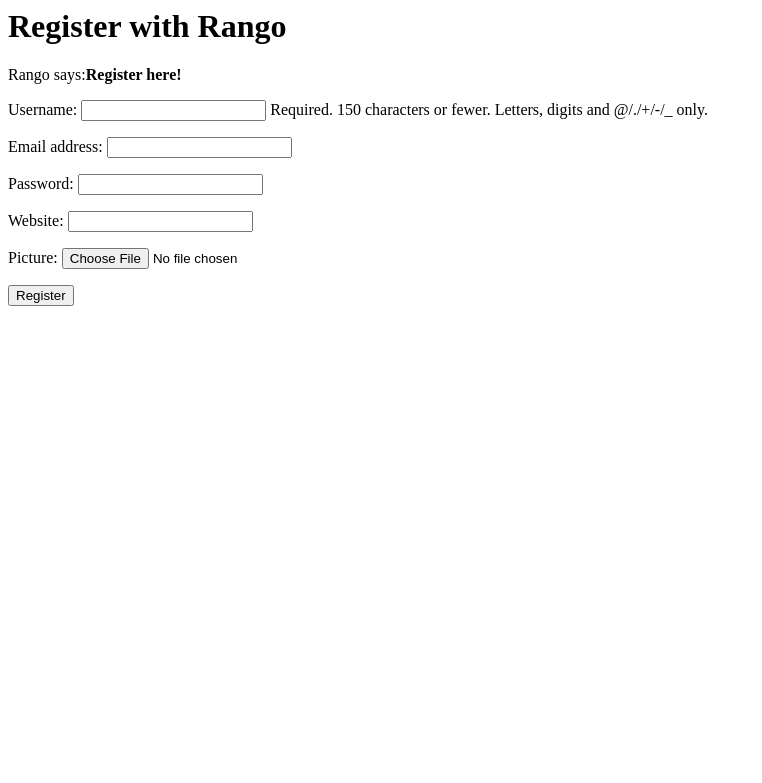
After one commit to rohitvernekar/tango_with_django, a Django app: page /rango/register/ in a window 1280 px wide. The commit adds this page. Shown: the top 783 px of the page, without its empty margins (0-762 px from the left). Run offline with Django 3.2, Linux system fonts and the light colour scheme; parts of the project's set-up code (start-up, migrations or seed data) failed here and were passed over.

Commit message:
Added Registration functionality

```diff
--- a/rango/forms.py
+++ b/rango/forms.py
@@ -1,5 +1,7 @@
 from django import forms
-from rango.models import Page, Category
+from rango.models import Page, Category, UserProfile
+from django.contrib.auth.models import User
+
 class CategoryForm(forms.ModelForm):
     name = forms.CharField(max_length=120, help_text="Please enter the category name")
     views = forms.IntegerField(widget=forms.HiddenInput(), initial=0)
@@ -26,3 +28,15 @@ class PageForm(forms.ModelForm):
             cleaned_data['url'] = url
 
         return cleaned_data
+
+class UserForm(forms.ModelForm):
+    password = forms.CharField(widget=forms.PasswordInput())
+
+    class Meta:
+        model = User
+        fields = ('username', 'email', 'password')
+
+class UserProfileForm(forms.ModelForm):
+    class Meta:
+        model = UserProfile
+        fields = ('website', 'picture')
--- a/rango/urls.py
+++ b/rango/urls.py
@@ -7,4 +7,5 @@ urlpatterns = patterns('',
         url(r'^category/(?P<category_name_url>\w+)/$', views.category,name='category'),
         url(r'^add_category/$',views.add_category, name='add_category'),
         url(r'^category/(?P<category_name_url>\w+)/add_page/$',views.add_page, name='add_page'),
+        url(r'^register/$',views.register,name='register'),
     )
--- a/rango/views.py
+++ b/rango/views.py
@@ -3,6 +3,7 @@ from django.template import RequestContext
 from django.shortcuts import render_to_response
 from rango.models import Category, Page
 from rango.forms import CategoryForm, PageForm
+from rango.forms import UserForm, UserProfileForm
 
 def encode_url(str):
     return str.replace(' ', '_')
@@ -82,3 +83,38 @@ def add_page(request, category_name_url):
              {'category_name_url': category_name_url,
              'category_name': category_name, 'form':form},
              context)
+
+def register(request):
+    context = RequestContext(request)
+    registered = False
+    if request.method == 'POST':
+        user_form = UserForm(data=request.POST)
+        profile_form = UserProfileForm(data=request.POST)
+
+        if user_form.is_valid() and profile_form.is_valid():
+            user = user_form.save()
+            user.set_password(user.password)
+            user.save()
+
+            profile=profile_form.save(commit=False)
+            profile.user = user
+
+            if 'picture' in request.FILES:
+                profile.picture = request.FILES['picture']
+
+            profile.save()
+            registered = True
+
+
+        else:
+            print user_form.errors, profile_form.errors
+
+    else:
+        user_form=UserForm()
+        profile_form=UserProfileForm()
+
+
+    return render_to_response(
+            'rango/register.html',
+            {'user_form': user_form, 'profile_form':profile_form,'registered':registered},
+            context)
--- a/templates/rango/index.html
+++ b/templates/rango/index.html
@@ -19,8 +19,9 @@
             <strong>There are no categories present.</strong>
         {% endif %}
 
-        <a href="/rango/about/">About</a>
-        <a href="/rango/add_category/"> Add a new category</a>
+        <a href="/rango/about/">About</a><br/>
+        <a href="/rango/add_category/"> Add a new category</a><br/>
+        <a href="/rango/register/">Sign up</a>
     </body>
 
 </html>
--- /dev/null
+++ b/templates/rango/register.html
@@ -0,0 +1,22 @@
+<DOCTYPE <!DOCTYPE html>
+<html>
+<head>
+	<title>Register</title>
+</head>
+<body>
+    <h1>Register with Rango</h1>
+    {% if registered %}
+        Rango says:<strong>Thank you for registering!</strong><br/>
+        <a href="/rango/index/">Return home page</a>
+    {% else %}
+        Rango says:<strong>Register here!</strong></br>
+    <form id="user_form" method="post" action='/rango/register/' enctype="multipart/form-data">
+        {% csrf_token %}
+        {{ user_form.as_p }}
+    	{{ profile_form.as_p }}
+
+    	<input type="submit" name="submit" value="Register"/>
+    </form>
+    {% endif %}
+</body>
+</html>
```
Also changed, not shown: media/profile_images/IMG_20141214_155355.jpg (added), rango.db.
